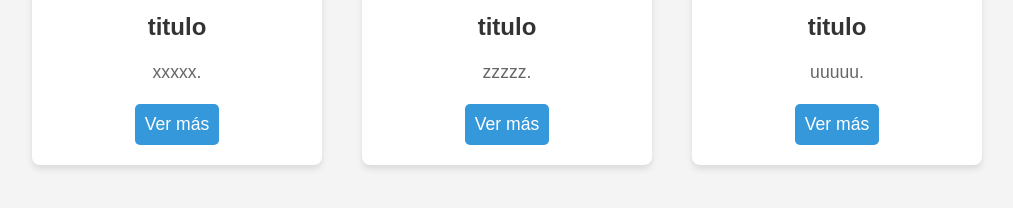
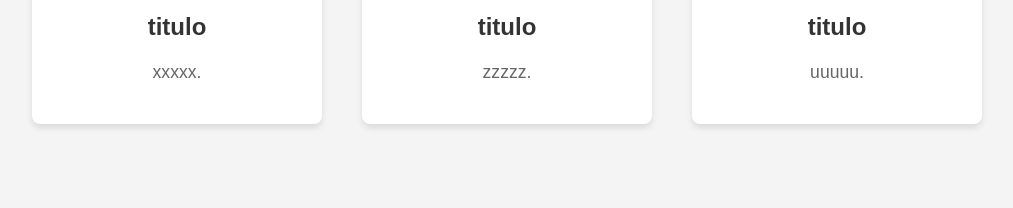
Before and after one commit to Clinicalamesa/Clinicalamesa.github.io, a plain HTML site: page servicios.html in a window 1280 px wide. Shown: the part 192-400 px from the top of the page, without its empty margins (133-1146 px from the left). Drawn offline with Linux system fonts and the light colour scheme.

Commit message:
Update servicios.html

```diff
--- a/servicios.html
+++ b/servicios.html
@@ -16,7 +16,6 @@
             <img src="producto1.jpg" alt="Producto 1">
             <h2>titulo</h2>
             <p>xxxxx.</p>
-            <button>Ver más</button>
         </div>
 
         <!-- Producto 2 -->
@@ -24,7 +23,6 @@
             <img src="producto2.jpg" alt="Producto 2">
             <h2>titulo</h2>
             <p>zzzzz.</p>
-            <button>Ver más</button>
         </div>
 
         <!-- Producto 3 -->
@@ -32,7 +30,6 @@
             <img src="producto3.jpg" alt="Producto 3">
             <h2>titulo</h2>
             <p>uuuuu.</p>
-            <button>Ver más</button>
         </div>
     </div>
 </body>
```
